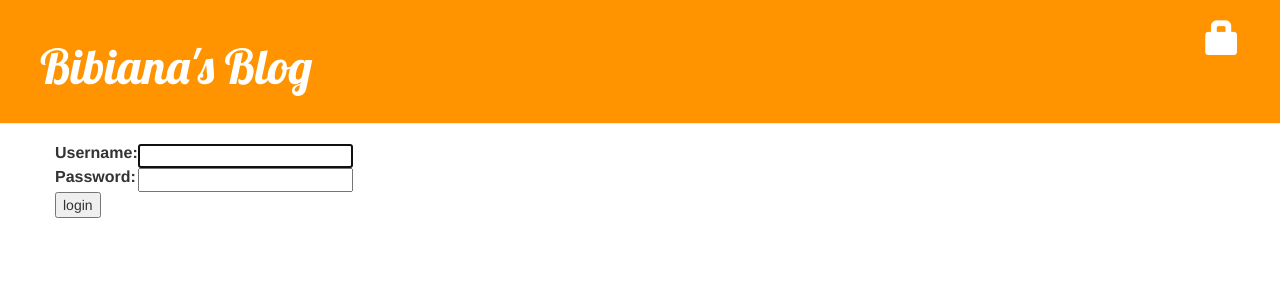
After one commit to BibianaC/django-blog-application, a Django app: page /accounts/login/ in a window 1280 px wide. The commit adds this page. Shown: the top 300 px of the page. Run offline with Django 3.2, Linux system fonts and the light colour scheme; some libraries are stand-ins or nearby versions.

Commit message:
Add Login and Logout functionality

```diff
--- a/blog/templates/blog/base.html
+++ b/blog/templates/blog/base.html
@@ -12,6 +12,9 @@
       {% if user.is_authenticated %}
         <a href="{% url "post_new" %}" class="top-menu"><span class="glyphicon glyphicon-plus"></span></a>
         <a href="{% url "post_draft_list" %}" class="top-menu"><span class="glyphicon glyphicon-edit"></span></a>
+        <p class="top-menu">Hello {{ user.username }} <small>(<a href="{% url "django.contrib.auth.views.logout" %}">Log out</a>)</small></p>
+      {% else %}
+        <a href="{% url "django.contrib.auth.views.login" %}" class="top-menu"><span class="glyphicon glyphicon-lock"></span></a>
       {% endif %}
       <h1><a href="/">Bibiana's Blog</a></h1>
     </div>
--- a/blog/templates/blog/post_detail.html
+++ b/blog/templates/blog/post_detail.html
@@ -2,6 +2,7 @@
 
 {% block content %}
   <div class="post">
+    {% if user.is_authenticated %}
       {% if post.published_date %}
         <div class="date">
           {{ post.published_date }}
@@ -9,8 +10,10 @@
       {% else %}
         <a class="btn btn-default" href="{% url "blog.views.post_publish" pk=post.pk %}">Publish</a>
       {% endif %}
+    {% else %}
       <a class="btn btn-default" href="{% url "post_edit" pk=post.pk %}"><span class="glyphicon glyphicon-pencil"></span></a>
       <a class="btn btn-default" href="{% url "post_remove" pk=post.pk %}"><span class="glyphicon glyphicon-remove"></span></a>
+    {% endif %}
     <h1>{{ post.title }}</h1>
     <p>{{ post.text|linebreaks }}</p>
   </div>
--- /dev/null
+++ b/blog/templates/registration/login.html
@@ -0,0 +1,26 @@
+{% extends "blog/base.html" %}
+
+{% block content %}
+
+{% if form.errors %}
+  <p>Your username and password didn't match. Please try again.</p>
+{% endif %}
+
+<form method="post" action="{% url "django.contrib.auth.views.login" %}">
+  {% csrf_token %}
+  <table>
+    <tr>
+      <td>{{ form.username.label_tag }}</td>
+      <td>{{ form.username }}</td>
+    </tr>
+    <tr>
+      <td>{{ form.password.label_tag }}</td>
+      <td>{{ form.password }}</td>
+    </tr>
+  </table>
+
+  <input type="submit" value="login" />
+  <input type="hidden" name="next" value="{{ next }}" />
+</form>
+
+{% endblock %}
--- a/mysite/settings.py
+++ b/mysite/settings.py
@@ -27,6 +27,7 @@ DEBUG = True
 
 ALLOWED_HOSTS = []
 
+LOGIN_REDIRECT_URL = '/'
 
 # Application definition
 
--- a/mysite/urls.py
+++ b/mysite/urls.py
@@ -1,11 +1,10 @@
-from django.conf.urls import include, url
+from django.conf.urls import patterns, include, url
 from django.contrib import admin
+admin.autodiscover()
 
-urlpatterns = [
-    # Examples:
-    # url(r'^$', 'mysite.views.home', name='home'),
-    # url(r'^blog/', include('blog.urls')),
-
-    url(r'^admin/', include(admin.site.urls)),
-    url(r'', include('blog.urls')),
-]
+urlpatterns = patterns('',
+                       url(r'^admin/', include(admin.site.urls)),
+                       url(r'^accounts/login/$', 'django.contrib.auth.views.login'),
+                       url(r'^accounts/logout/$', 'django.contrib.auth.views.logout', {'next_page': '/'}),
+                       url(r'', include('blog.urls')),
+                       )
```
Lines whose indentation alone changed are shown as unchanged.
